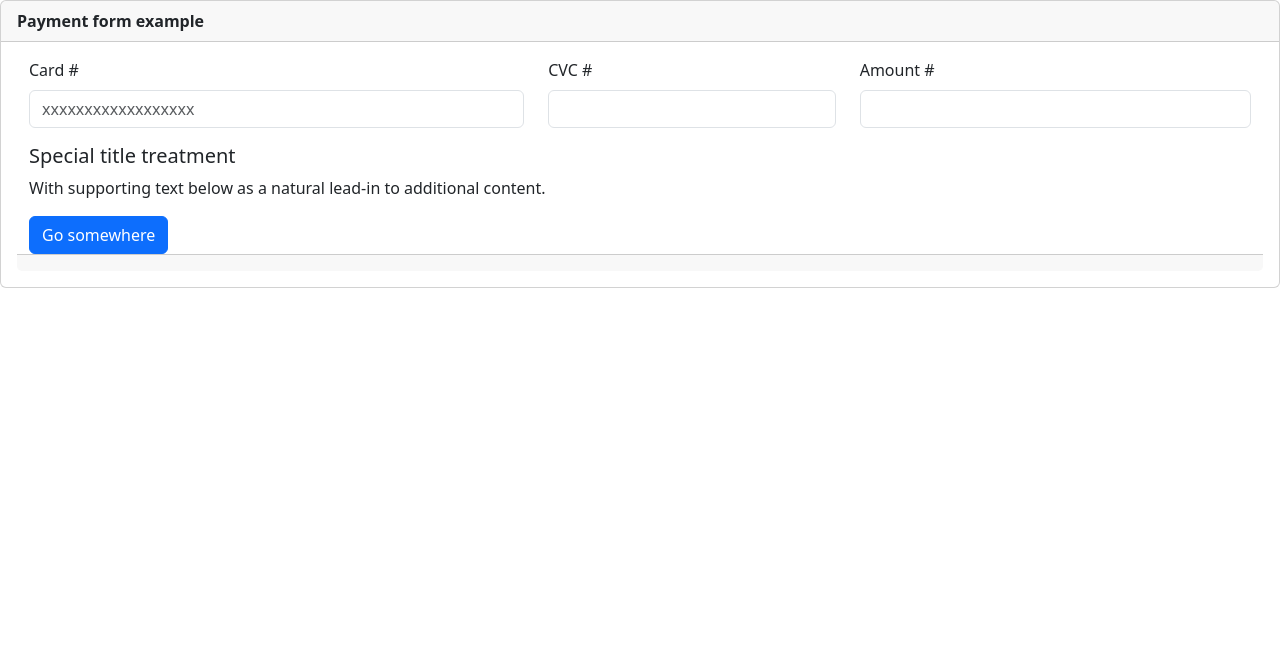
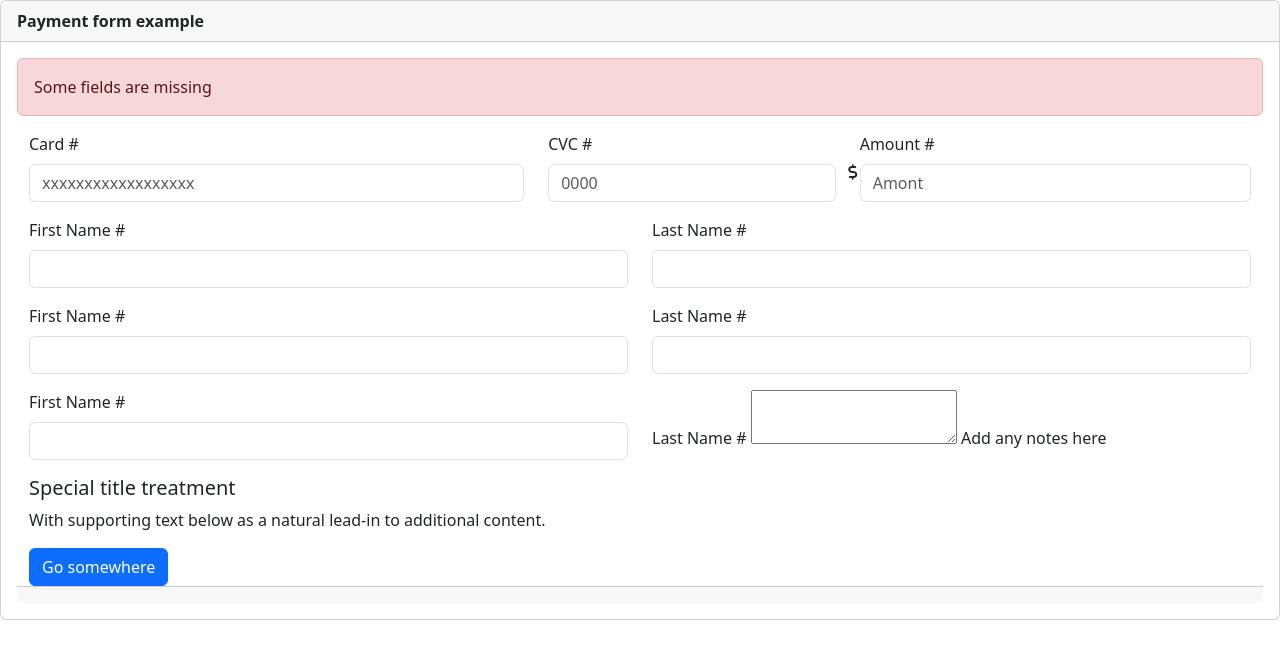
Before and after one commit to 4GeeksAcademy/Form_HTML_Hugo, a plain HTML site: page index.html in a window 1280 px wide. Drawn offline with nearby package versions, Linux system fonts and the light colour scheme.

Commit message:
fila 3-4-5

```diff
--- a/index.html
+++ b/index.html
@@ -15,29 +15,84 @@
             <strong>Payment form example</strong>
         </div>
         <div class="card-body">
+            <div class="alert alert-danger" role="alert">
+                Some fields are missing
+            </div>
             <form>
                 <div class="container-fluid">
                     <div class="row">
                         <div class="col-lg-5">
                             <div class="mb-3">
                                 <label for="card" class="form-label">Card #</label>
-                                <input type="card" class="form-control" id="card" placeholder="xxxxxxxxxxxxxxxxxx" aria-label="Username" aria-describedby="basic-addon1">
+                                <input type="number" class="form-control" id="card" placeholder="xxxxxxxxxxxxxxxxxx"
+                                    aria-label="Username" aria-describedby="basic-addon1">
                             </div>
                         </div>
                         <div class="col-lg-3">
                             <div class="mb-3">
                                 <label for="cvc" class="form-label">CVC #</label>
-                                <input type="cvc" class="form-control" id="cvc">
+                                <input type="number" class="form-control" id="cvc" placeholder="0000">
                             </div>
                         </div>
                         <div class="col-lg-4">
                             <div class="mb-3">
+
                                 <label for="amount" class="form-label">Amount #</label>
-                                <input type="amount" class="form-control" id="amount">
+                                <i class="fa-solid fa-dollar-sign"
+                                    style="display: flex;position: absolute;margin-left: -5px;padding-right: 17px;flex-direction: row-reverse;"></i>
+                                <input type="number" class="form-control" id="amount" placeholder="Amont">
                             </div>
                         </div>
                     </div>
+                    <div class="row">
+                        <div class="col-lg-6">
+                            <div class="mb-3">
+                                <label for="First-Name" class="form-label">First Name #</label>
+                                <input type="text" class="form-control" id="First-Name">
+                            </div>
 
+                        </div>
+                        <div class="col-lg-6">
+                            <div class="mb-3">
+                                <label for="Last-Name" class="form-label">Last Name #</label>
+                                <input type="text" class="form-control" id="Last-Name">
+                            </div>
+                        </div>
+                    </div>
+                    <!--tercera fila-->
+                     <div class="row">
+                        <div class="col-lg-6">
+                            <div class="mb-3">
+                                <label for="First-Name" class="form-label">First Name #</label>
+                                <input type="text" class="form-control" id="First-Name">
+                            </div>
+
+                        </div>
+                        <div class="col-lg-6">
+                            <div class="mb-3">
+                                <label for="Last-Name" class="form-label">Last Name #</label>
+                                <input type="text" class="form-control" id="Last-Name">
+                            </div>
+                        </div>
+                    </div>
+                    <!--cuarta fila-->
+                    <div class="row">
+                        <div class="col-lg-6">
+                            <div class="mb-3">
+                                <label for="First-Name" class="form-label">First Name #</label>
+                                <input type="text" class="form-control" id="First-Name">
+                            </div>
+
+                        </div>
+                        <div class="col-lg-6">
+                            <div class="mb-3">
+                                <label for="Last-Name" class="form-label">Last Name #</label>
+                                <textarea></textarea>
+                                <span>Add any notes here</span>
+                            </div>
+                        </div>
+                    </div>
+                    <!---->
             </form>
             <h5 class="card-title">Special title treatment</h5>
             <p class="card-text">With supporting text below as a natural lead-in to additional content.</p>
```
